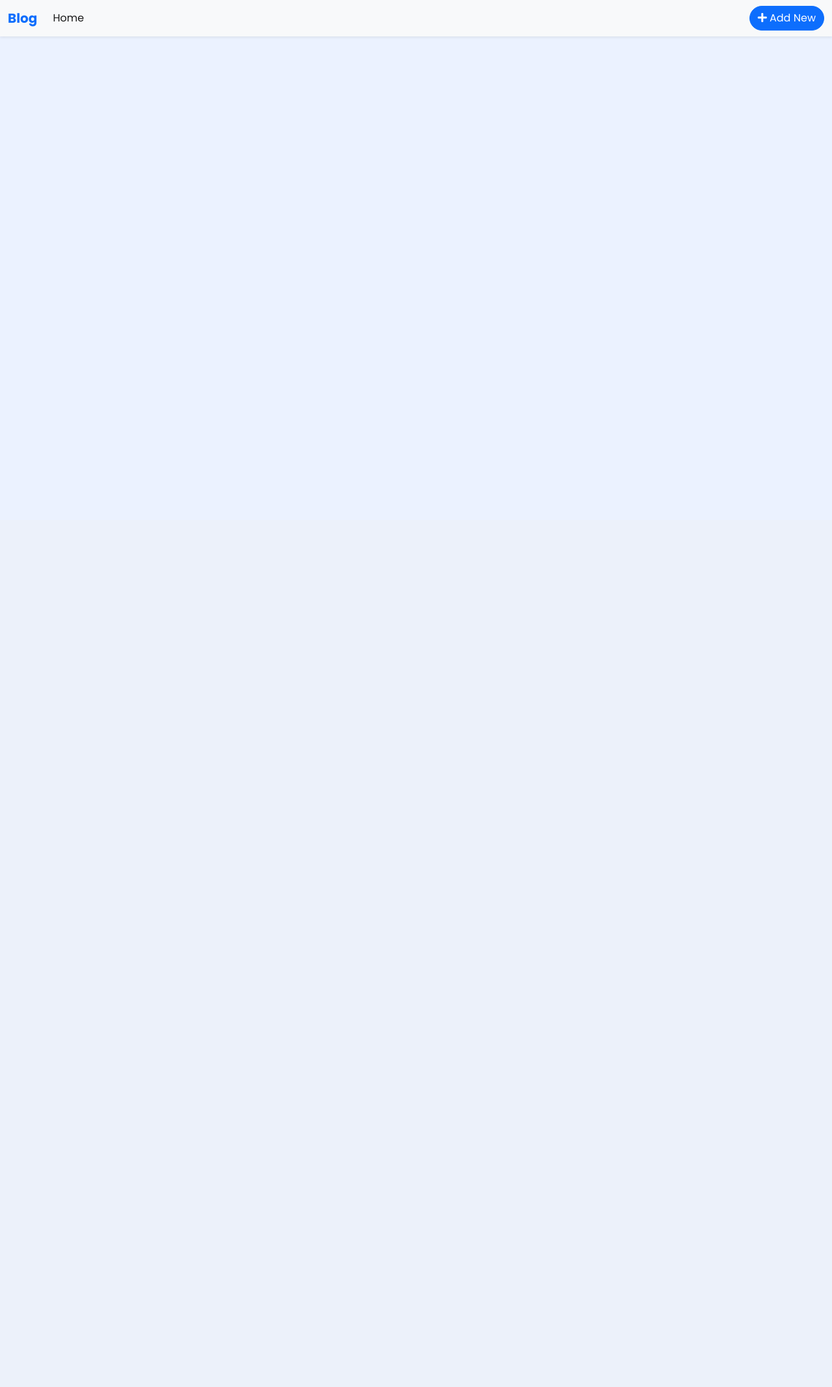
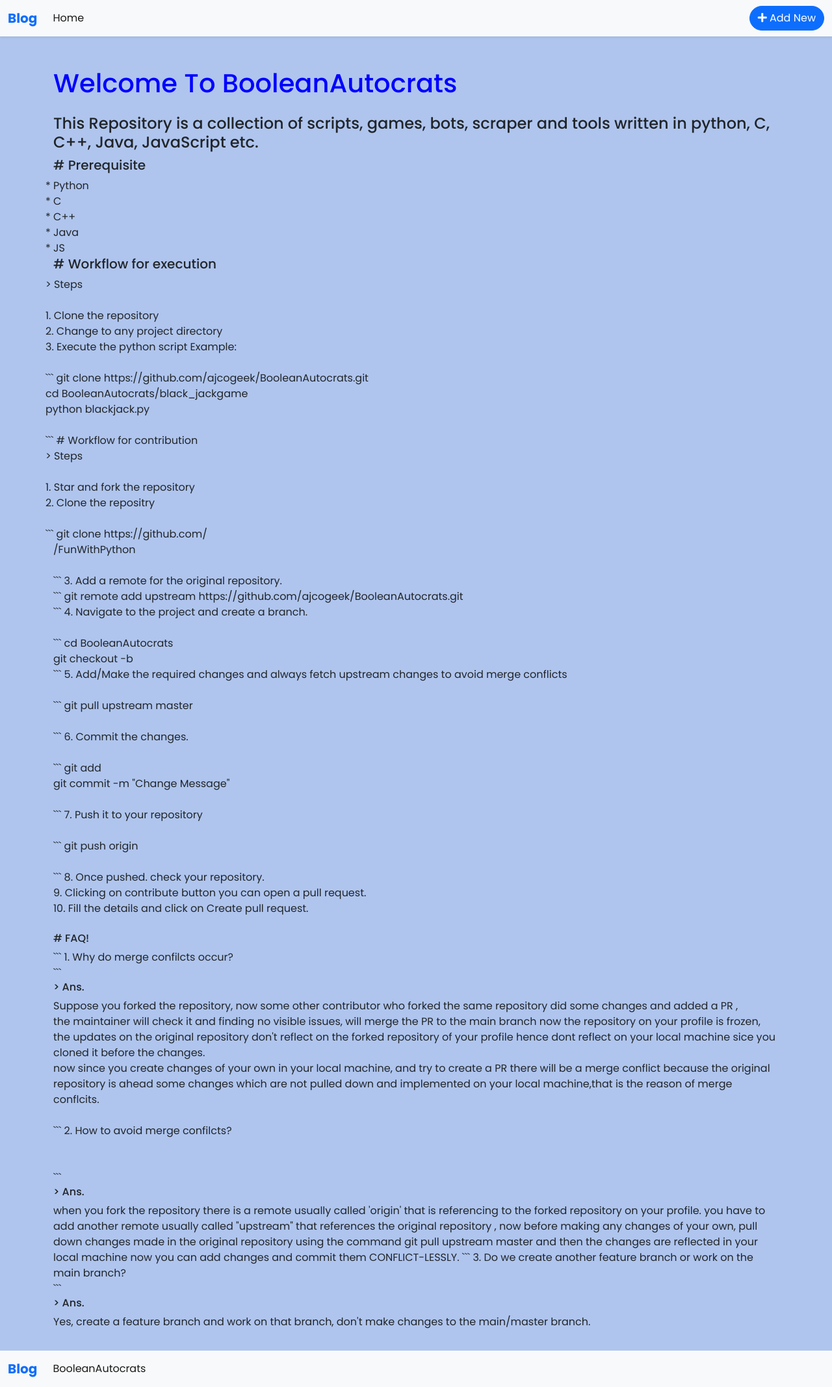
Before and after one commit to avirajdongare/BooleanAutocrats, a PHP site: page /blog.html in a window 1280 px wide. Shown: the whole page at 65% size. Before the commit the page ends 57 px from the top, so only its background shows below. Run offline with PHP 8.4, Linux system fonts and the light colour scheme.

Commit message:
edited blog.html and design.css

````diff
--- a/blog/blog.html
+++ b/blog/blog.html
@@ -82,8 +82,112 @@
 	<div class="container">
 		<section>
 			<div class="row blog__container mt-5 mb-3 ">
+				<h1>Welcome To BooleanAutocrats</h1>
+				<p>
+
+<h4>This Repository is a collection of scripts, games, bots, scraper and tools written in python, C, C++, Java, JavaScript etc.</h4>
+
+<h5># Prerequisite</h5>
+ * Python<br>
+ * C<br>
+ * C++<br>
+ * Java<br>
+ * JS<br>
+
+ <h5># Workflow for execution</h5>
+
+> Steps<br>
+<br>
+1. Clone the repository<br>
+2. Change to any project directory<br>
+3. Execute the python script Example:<br><br>
+
+```
+git clone https://github.com/ajcogeek/BooleanAutocrats.git<br>
+cd BooleanAutocrats/black_jackgame<br>
+python blackjack.py<br><br>
+```
+
+# Workflow for contribution<br>
+
+> Steps<br><br>
+
+1. Star and fork the repository<br>
+2. Clone the repositry<br><br>
+
+```
+git clone https://github.com/<YourUserName>/FunWithPython<br><br>
+```
+
+3. Add a remote for the original repository.<br>
+```
+git remote add upstream https://github.com/ajcogeek/BooleanAutocrats.git<br>
+```
+4. Navigate to the project and create a branch.<br><br>
+ ```
+cd BooleanAutocrats<br>
+git checkout -b <branch name><br>
+```
+
+5. Add/Make the required changes and always fetch upstream changes to avoid merge conflicts<br><br>
+```
+git pull upstream master<br><br>
+
+```
+6. Commit the changes.<br><br>
+```
+git add <file name(s)><br>
+git commit -m "Change Message"<br><br>
+
+```
+7. Push it to your repository<br><br>
+```
+git push origin <branch name><br><br>
+
+```
+8. Once pushed. check your repository.<br>
+9. Clicking on contribute button you can open a pull request.<br>
+10. Fill the details and click on Create pull request.<br><br>
+
+<h6># FAQ!</h6>
+```
+1. Why do merge confilcts occur?<br>
+```
+<h6>> Ans.</h6>
+Suppose you forked the repository, now some other contributor who forked the same repository did some changes and added a PR ,<br>
+ the maintainer will check it and finding no visible issues, will merge the PR to the main branch now the repository on your profile is frozen, the updates on the original repository don't reflect on the forked repository of your profile hence dont reflect on your local machine sice you cloned it before the changes. <br>
+now since you create changes of your own in your local machine, and try to create a PR there will be a merge conflict because the original repository is ahead some changes which are not pulled down and implemented on your local machine,that is the reason of merge conflcits.<br><br>
+
+```
+2. How to avoid merge confilcts?<br><br><br>
+```
+
+<h6>> Ans.</h6>
+ when you fork the repository there is a remote usually called 'origin' that is referencing to the forked repository on your profile. you have to add another remote usually called "upstream" that references the original repository , now before making any changes of your own, pull down changes made in the original repository using the command git pull upstream master and then the changes are reflected in your local machine now you can add changes and commit them CONFLICT-LESSLY.
+
+```
+3. Do we create another feature branch or work on the main branch?<br>
+```
+<h6>> Ans.</h6>
+Yes, create a feature branch and work on that branch, don't make changes to the main/master branch.
+
+				</p>
 		        </div>
 		</section>
+	</div>
+	<div>
+		<footer class="navbar navbar-expand-md navbar-light bg-light shadow-sm">
+			<div class="container-fluid"> <a class="navbar-brand  fw-bold text-primary" href="#">Blog</a>
+				<button class="navbar-toggler" type="button" data-bs-toggle="collapse" data-bs-target="#navbarSupportedContent" aria-controls="navbarSupportedContent" aria-expanded="false" aria-label="Toggle navigation"> <span class="navbar-toggler-icon"></span>
+				</button>
+				<div class="collapse navbar-collapse" id="navbarSupportedContent">
+					<ul class="navbar-nav me-auto mb-2 mb-lg-0">
+						<li class="nav-item"> <a class="nav-link active" aria-current="page" href="#">BooleanAutocrats</a>
+						</li>
+					</ul>
+				</div>
+			</div>
+		</footer>
 	</div>
 	<script src="https://cdn.jsdelivr.net/npm/@popperjs/core@2.9.2/dist/umd/popper.min.js" integrity="sha384-IQsoLXl5PILFhosVNubq5LC7Qb9DXgDA9i+tQ8Zj3iwWAwPtgFTxbJ8NT4GN1R8p" crossorigin="anonymous"></script>
 	<script src="https://cdn.jsdelivr.net/npm/bootstrap@5.0.1/dist/js/bootstrap.min.js" integrity="sha384-Atwg2Pkwv9vp0ygtn1JAojH0nYbwNJLPhwyoVbhoPwBhjQPR5VtM2+xf0Uwh9KtT" crossorigin="anonymous"></script>
--- a/blog/design.css
+++ b/blog/design.css
@@ -6,7 +6,7 @@
 
 body {
   font-family: "Poppins", sans-serif;
-  background-color: #ebf2ff;
+  background-color: #afc5ee;
 }
 
 .card-img-top {
@@ -18,3 +18,11 @@
 .place__holder__image {
   width: 100%;
 }
+
+h1 {
+  color: blue;
+}
+p {
+font-size: large;
+font-weight: bold;
+}
````
